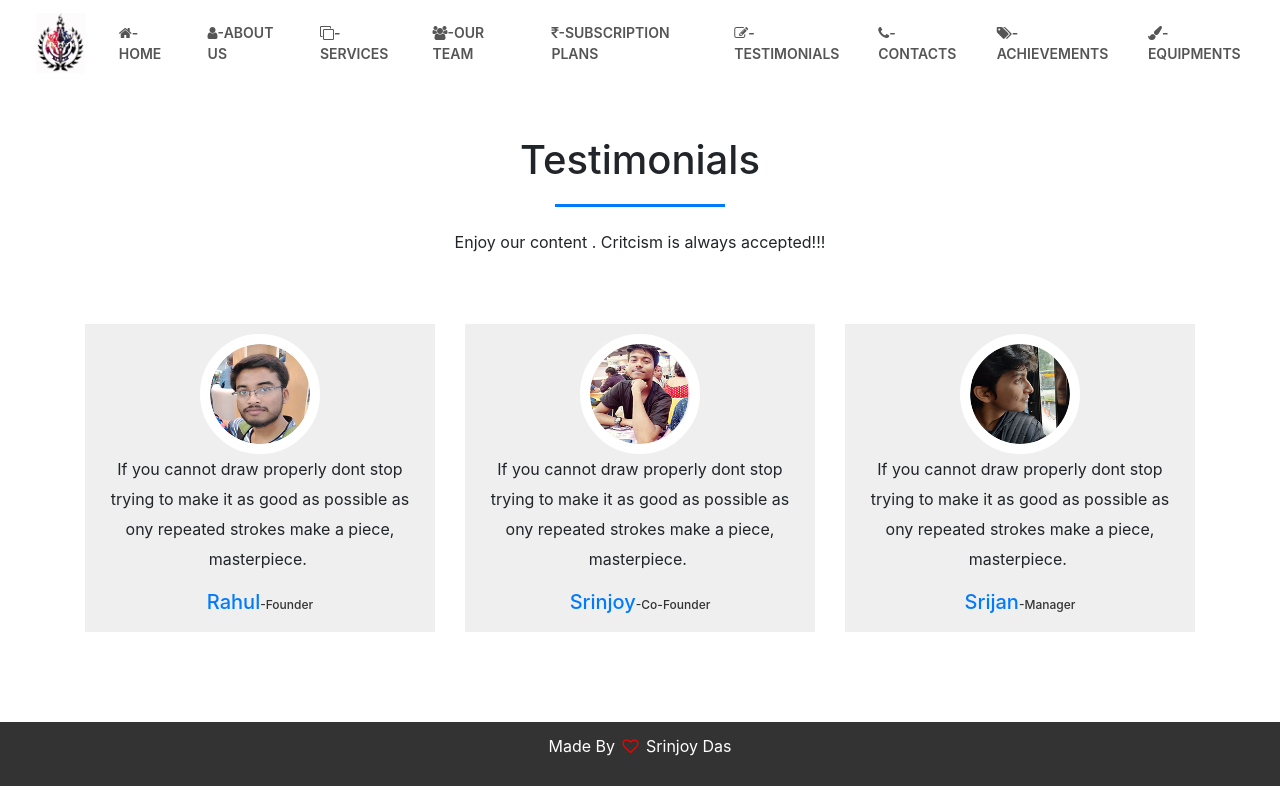
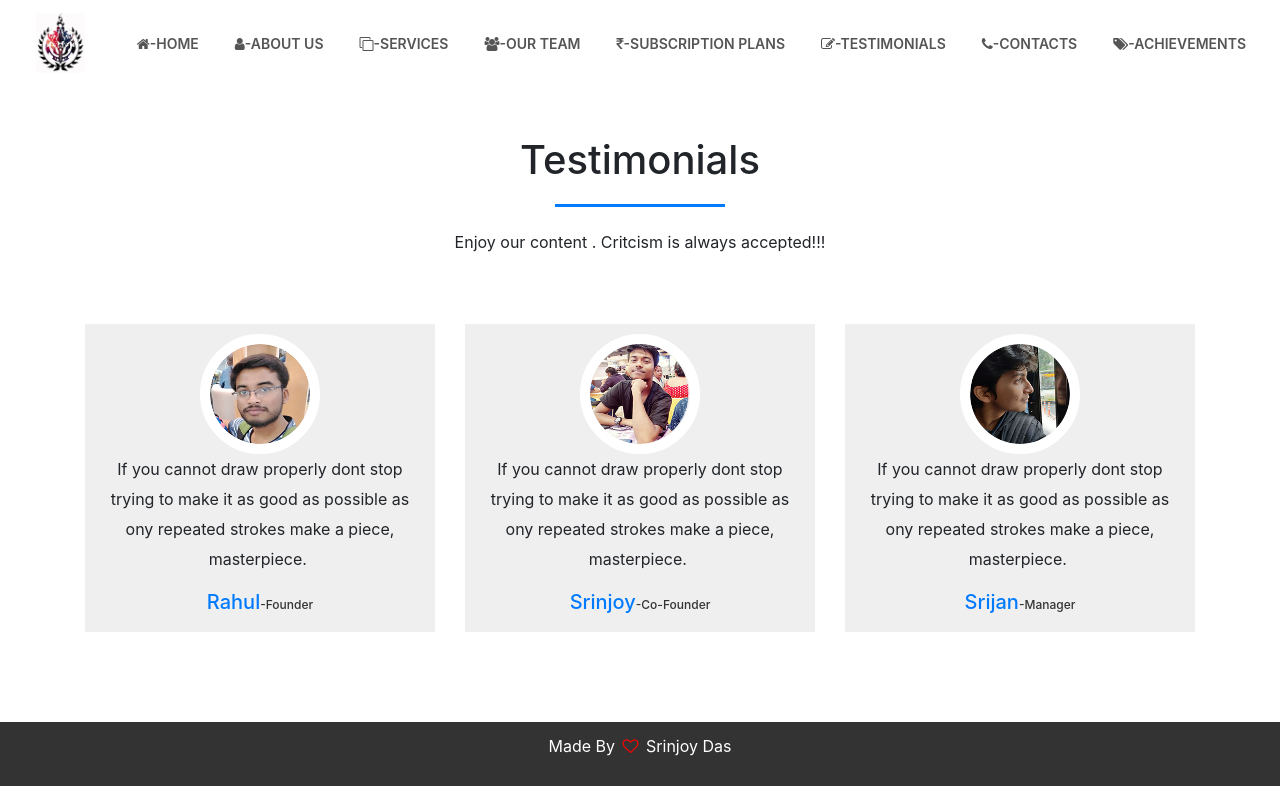
Before and after one commit to joy101020/DilletanteSketch.github.io, a plain HTML site: page testimonials.html in a window 1280 px wide. Drawn offline with nearby package versions, Linux system fonts and the light colour scheme; files whose address does not match are found by name.

Commit message:
Update testimonials.html

```diff
--- a/testimonials.html
+++ b/testimonials.html
@@ -42,9 +42,6 @@
       </li>
        <li class="nav-item">
         <a class="nav-link" href="C:\Users\Srinjoy Das\Documents\GitHub\DilletanteSketch.github.io\achievements.html"><i class="fa fa-tags"></i>-ACHIEVEMENTS</a>
-      </li>
-     <li class="nav-item">
-        <a class="nav-link" href="C:\Users\Srinjoy Das\Documents\GitHub\DilletanteSketch.github.io\equipments.html"><i class="fa fa-paint-brush"></i>-EQUIPMENTS</a>
       </li>
     </ul>
   </div>
```
